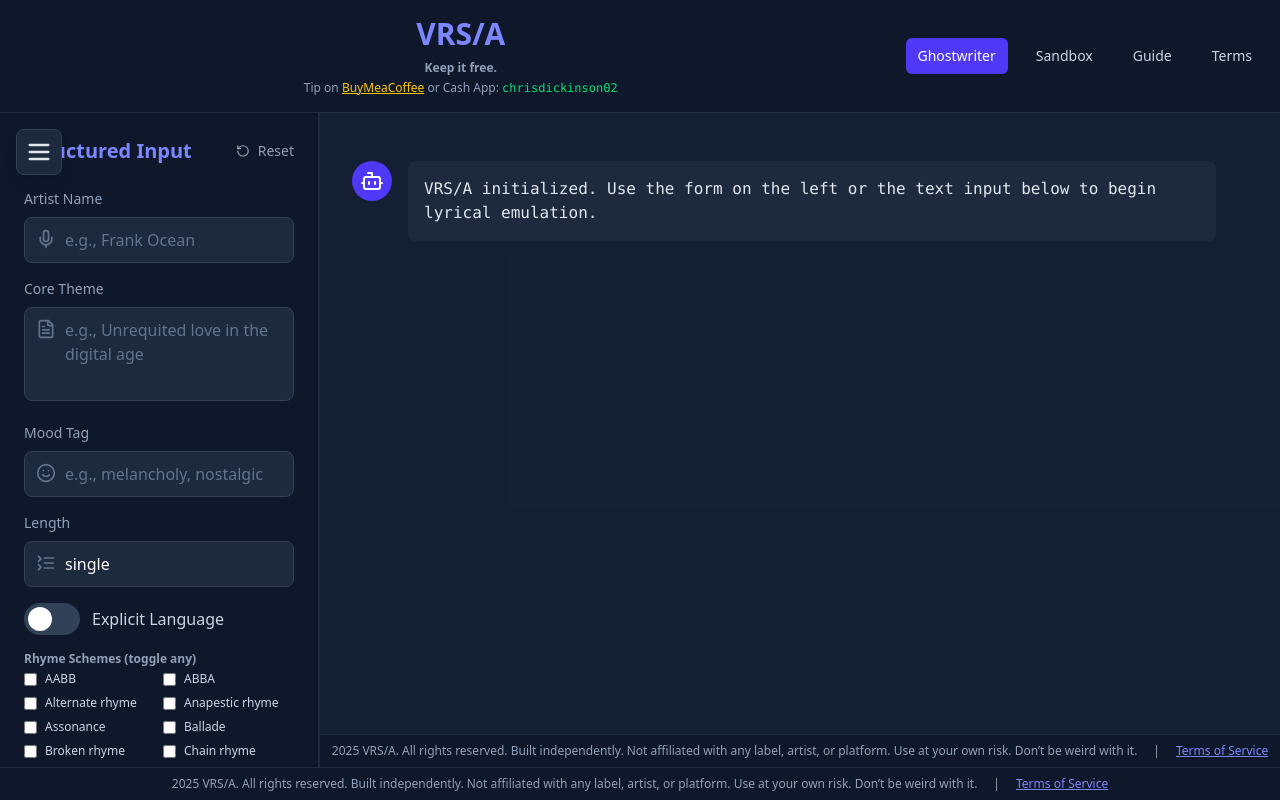
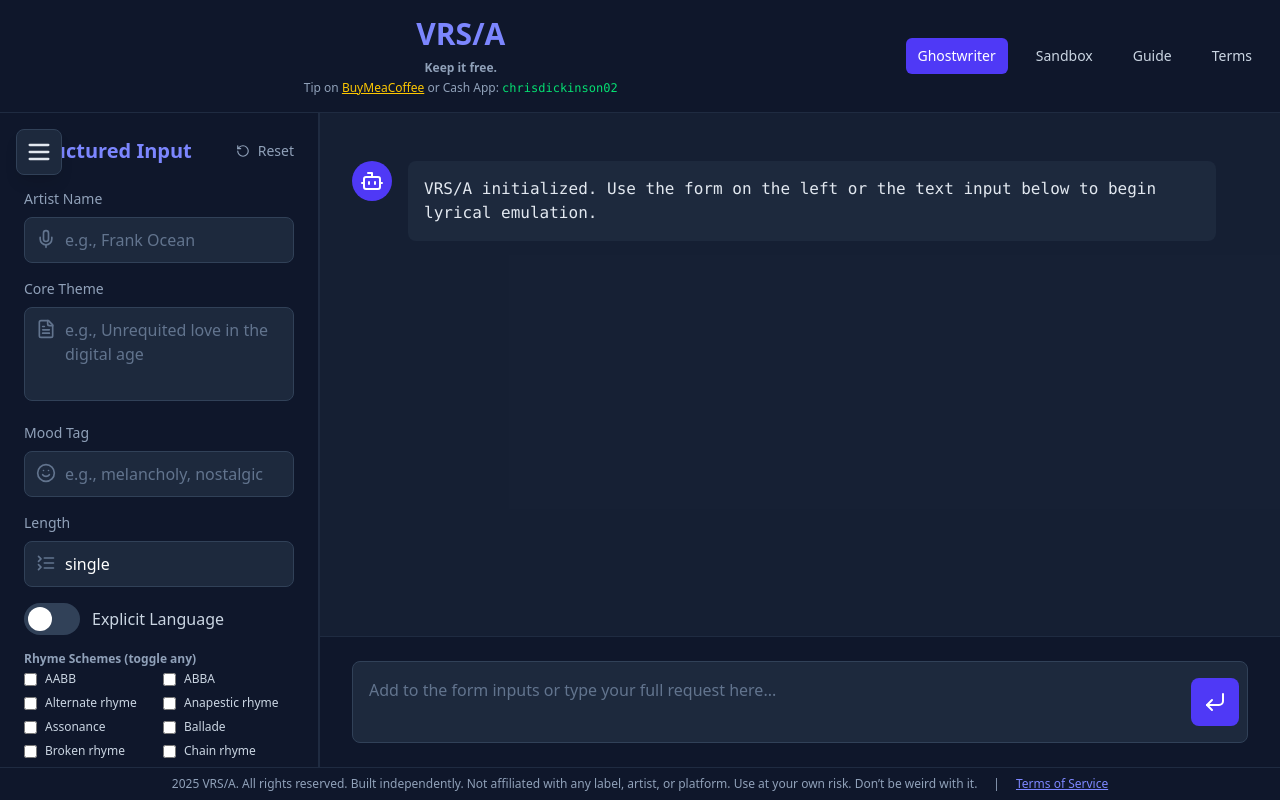
Before and after one commit to theelderemo/vrsatest, a React (Vite) app: page / in a window 1280 px wide. Built offline with nearby package versions, Linux system fonts and the light colour scheme.

Commit message:
Refactor footer component to enhance user input area; replace footer with a text area for free-form requests

```diff
--- a/src/App.jsx
+++ b/src/App.jsx
@@ -432,19 +432,23 @@ This section is now for secondary rules.
             <div ref={chatEndRef} />
           </div>
         </main>
-        <footer className="p-2 bg-slate-900 border-t border-slate-700/50 shrink-0 text-center text-xs text-slate-400 flex items-center justify-center gap-2">
-          <span>2025 VRS/A. All rights reserved. Built independently. Not affiliated with any label, artist, or platform. Use at your own risk. Don’t be weird with it.</span>
-          <span className="mx-2">|</span>
-          <span
-            className="underline text-indigo-400 hover:text-indigo-300 cursor-pointer select-none"
-            onClick={() => setCurrentPage('terms')}
-            tabIndex={0}
-            role="link"
-            onKeyDown={e => { if (e.key === 'Enter' || e.key === ' ') setCurrentPage('terms'); }}
-          >
-            Terms of Service
-          </span>
-        </footer>
+        <div className="p-4 md:p-6 bg-slate-900 border-t border-slate-700/50 shrink-0">
+          <div className="max-w-4xl mx-auto">
+            <div className="flex items-center bg-slate-800 border border-slate-700 rounded-lg p-2">
+              <textarea
+                className="flex-grow bg-transparent text-slate-200 placeholder-slate-500 focus:outline-none resize-none p-2"
+                value={freeFormInput}
+                onChange={(e) => setFreeFormInput(e.target.value)}
+                onKeyDown={(e) => { if (e.key === 'Enter' && !e.shiftKey) { e.preventDefault(); sendMessage(); }}}
+                placeholder="Add to the form inputs or type your full request here..."
+                rows="2"
+              />
+              <button onClick={sendMessage} disabled={isLoading} className="ml-4 p-3 bg-indigo-600 rounded-lg hover:bg-indigo-500 disabled:bg-slate-600 disabled:cursor-not-allowed transition-colors focus:outline-none focus:ring-2 focus:ring-indigo-400">
+                <CornerDownLeft className="h-6 w-6" />
+              </button>
+            </div>
+          </div>
+        </div>
       </div>
     </div>
   );
```
